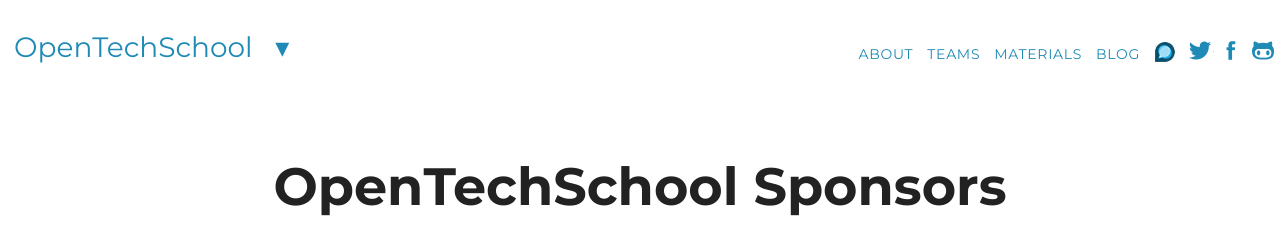
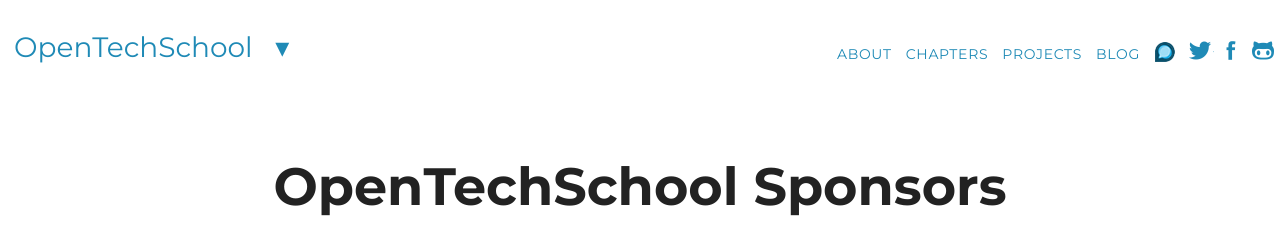
Before and after one commit to OpenTechSchool/www.opentechschool.org, a Jekyll site: the page built from sponsors.md, in a window 1280 px wide. Shown: the top 239 px of the page. Built offline with Jekyll 4.4.1, drawn with Linux system fonts in a browser that asks for light colours; nearby versions of some CDN libraries.

```diff
--- a/_includes/_main_nav.html
+++ b/_includes/_main_nav.html
@@ -33,10 +33,10 @@
         <a href="{{site.baseurl}}about.html">About</a>
       </li>
       <li>
-        <a href="{{site.baseurl}}locator/">Teams</a>
+        <a href="{{site.baseurl}}locator/">Chapters</a>
       </li>
       <li>
-        <a href="http://learn.opentechschool.org">Materials</a>
+        <a href="{{site.baseurl}}projects/">Projects</a>
       </li>
       <li>
         <a href="http://{{site.blog_domain}}">Blog</a>
```
